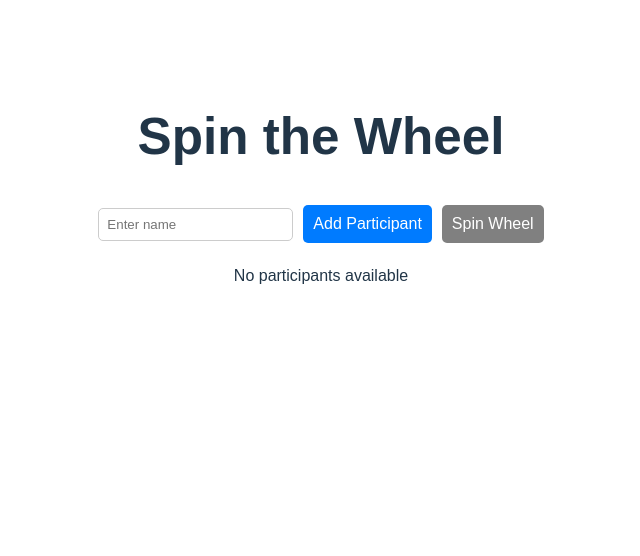
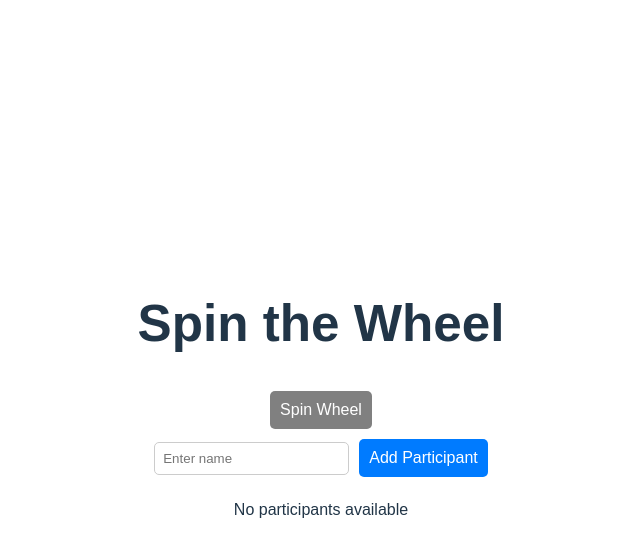
Before and after one commit to NicolasMugnier/spin-wheel-anyvoid-eth, a React (Vite) app: page / in a window 1280 px wide. Shown: the top 556 px of the page, without its empty margins (319-959 px from the left). Built offline with nearby package versions, Linux system fonts and the light colour scheme.

Commit message:
feat(spin-wheel): improvements

```diff
--- a/src/App.css
+++ b/src/App.css
@@ -1,5 +1,4 @@
 html, body {
-  height: 100%;
   margin: 0;
   display: flex;
   justify-content: center;
@@ -9,6 +8,7 @@ html, body {
   text-align: center;
   font-family: Arial, sans-serif;
   margin: auto auto;
+  height:100%;
 }
 input {
   padding: 8px;
@@ -30,10 +30,11 @@ button:disabled {
   cursor: not-allowed;
 }
 .wheel-container {
-  justify-content: center;
-  margin: auto auto;
-  width: 445px;
-  height: 445px;
+  width: 80vw;
+  height: 80vw;
+  max-width: 445px;
+  max-height: 445px;
+  margin: auto;
 }
 ul {
   list-style: none;
--- a/src/App.tsx
+++ b/src/App.tsx
@@ -24,32 +24,39 @@ function App(): JSX.Element {
   };
 
   const spinWheel = (): void => {
+    setSelectedLabel(null);
+    setShowConfetti(false);
     if (labels.length === 0 || spinning) return;
     setSpinning(true);
     const selectedIndex = Math.floor(Math.random() * labels.length);
     setPrizeNumber(selectedIndex);
   };
 
+  const emojis: string[] = ["🎉", "🎊", "🏆", "🥳", "👏", "🔥"];
+
   return (
     <div className="container">
-      {showConfetti && <Confetti
-                          gravity={0.1}
-                          wind={0}
-                        />
+      {showConfetti &&
+          <Confetti
+            gravity={0.1}
+            wind={0}
+          />
       }
       <h1>Spin the Wheel</h1>
+      {selectedLabel && <h2>Winner: {selectedLabel} {emojis[Math.floor(Math.random() * emojis.length)]}</h2>}
+      <button onClick={spinWheel} disabled={labels.length === 0 || spinning}>
+        Spin Wheel
+      </button><br/>
       <input
         type="text"
         value={newLabel}
         onChange={(e) => setNewLabel(e.target.value)}
         placeholder="Enter name"
+        disabled={spinning}
       />
-      <button onClick={addLabel}>Add Participant</button>
-      <button onClick={spinWheel} disabled={labels.length === 0 || spinning}>
-        Spin Wheel
-      </button>
-      <div className="wheel-container">
+      <button onClick={addLabel} disabled={spinning}>Add Participant</button>
         {labels.length > 0 ? (
+          <div className="wheel-container">
           <Wheel
             mustStartSpinning={spinning}
             prizeNumber={prizeNumber}
@@ -59,21 +66,24 @@ function App(): JSX.Element {
               setSelectedLabel(labels[prizeNumber].option);
               setLabels(labels.filter((_, i) => i !== prizeNumber));
               setShowConfetti(true);
-              setTimeout(() => setShowConfetti(false), 5000);
+              setTimeout(() => {setShowConfetti(false); setSelectedLabel(null);}, 5000);
             }}
             backgroundColors={["#f9c74f", "#f94144", "#43aa8b", "#577590"]}
             textColors={["#fff"]}
+            spinDuration={1.0}
+            innerRadius={0}
+            outerBorderWidth={2}
+            radiusLineWidth={2}
           />
+          </div>
         ) : (
           <p>No participants available</p>
         )}
-      </div>
-      {selectedLabel && <h2>Winner: {selectedLabel}</h2>}
       <ul>
         {labels.map((label, index) => (
           <li key={index} style={{ backgroundColor: label.style.backgroundColor }}>
             {label.option}
-            <button onClick={() => removeLabel(index)}>Remove</button>
+            <button disabled={spinning} onClick={() => removeLabel(index)}>Remove</button>
           </li>
         ))}
       </ul>
```
